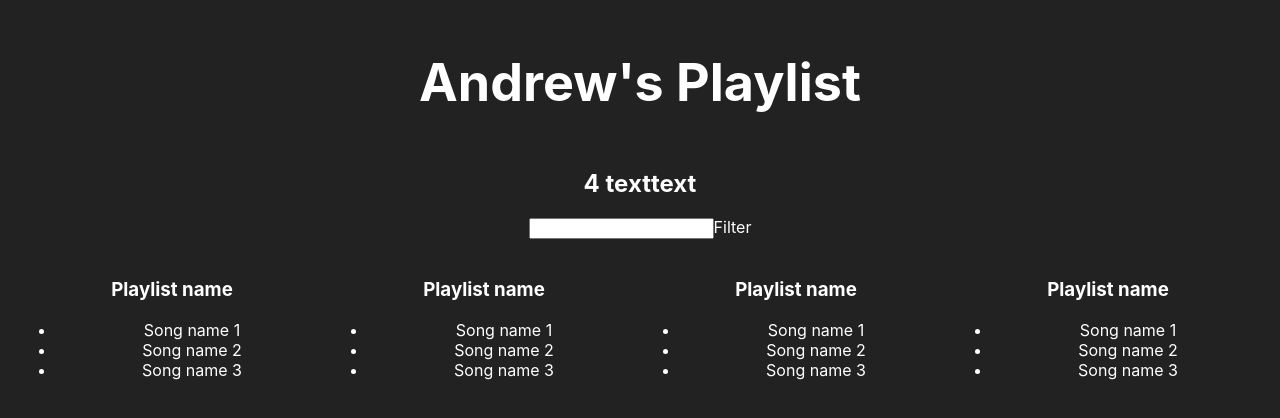
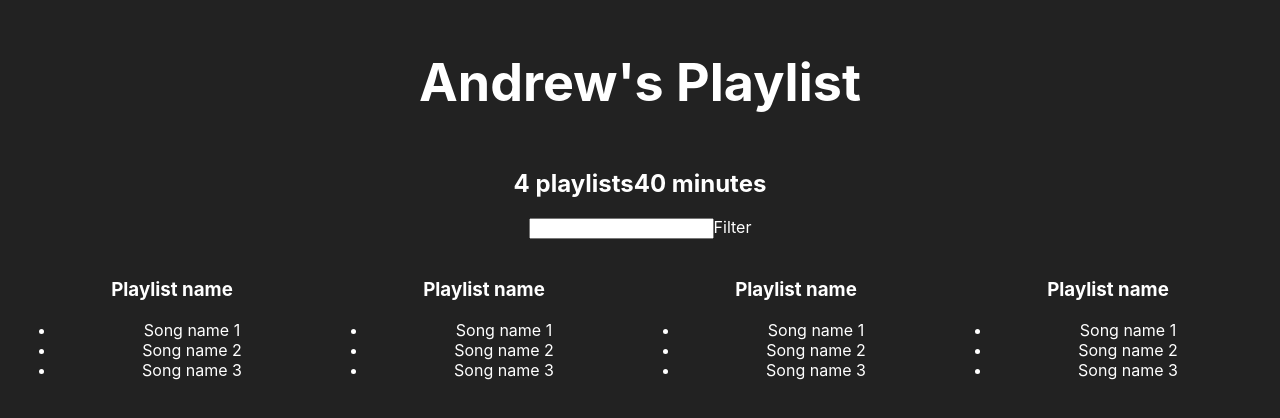
Before and after one commit to awtwhite/devtips-yt-better-playlists, a React (Create React App) app: page / in a window 1280 px wide. Shown: the top 418 px of the page. Built offline with nearby package versions, Linux system fonts and the light colour scheme.

Commit message:
Dynamically set text for total playlist and total hours using fake data

```diff
--- a/src/App.js
+++ b/src/App.js
@@ -5,40 +5,75 @@ import './App.css';
 let defaultStyle = {
   color: '#fff'
 };
-let otherStyle = {
-  background: 'tomato'
-};
+
 let fakeServerData = {
   user: {
     name: 'Andrew',
     playlists: [
       {
         name: 'Favourites',
-        songs: ['Starcity', 'Many plow', 'Serpent sole']
+        songs: [
+          { name: 'Starcity', duration: 200 },
+          { name: 'Many plow' , duration: 200 },
+          { name: 'Serpent sole', duration: 200 }
+        ]
       }, {
         name: 'Discover weekly',
-        songs: ['Hamony', 'Sandlewood', 'Tri state']
+        songs: [
+          { name: 'Hamony', duration: 200 },
+          { name: 'Sandlewood', duration: 200 },
+          { name: 'Tri state', duration: 200 }
+        ]
       }, {
         name: 'Moto',
-        songs: ['Floss nogo', 'Anywhoo', 'Bass sol']
+        songs: [
+           { name: 'Floss nogo', duration: 200 },
+           { name: 'Anywhoo', duration: 200 },
+           { name: 'Bass sol', duration: 200 }
+         ]
       }, {
         name: 'Gaming',
-        songs: ['Good god', 'Kitty', 'Only once']
+        songs: [
+          { name: 'Good god', duration: 200 },
+          { name: 'Kitty', duration: 200 },
+          { name: 'Only once', duration: 200 }
+        ]
       }
     ]
   }
 }
 
-class Aggregate extends Component {
+class PlaylistsCounter extends Component {
   render() {
     return (<div style={{
         ...defaultStyle,
         display: 'inline-block'
     }}>
       <h2>
-        {this.props.playlists && this.props.playlists.length} text
+        {this.props.playlists.length} playlists
       </h2>
     </div>);
+  }
+}
+
+class HoursCounter extends Component {
+  render() {
+    let allSongs = this.props.playlists.reduce((collective, eachPlaylist) => {
+      return collective.concat(eachPlaylist.songs) }, [])
+
+    let totalDuration = allSongs.reduce((sum, eachSong) => {
+      return sum + eachSong.duration
+    }, 0)
+
+    return (
+      <div style={{
+        ...defaultStyle,
+        display: 'inline-block'
+      }}>
+        <h2>{Math.round(totalDuration/60)} minutes</h2>
+      </div>
+    );
+
   }
 }
 
@@ -76,27 +111,27 @@ class App extends Component {
     this.state = {serverData: {}}
   }
   componentDidMount() {
-    this.setState({serverData: fakeServerData})
+    setTimeout(() => this.setState({serverData: fakeServerData}), 500)
   }
   render() {
-    return (<div className='App'>
-      <h1>
-        {this.state.serverData.user &&
-        this.state.serverData.user.name}'s Playlist
-      </h1>
-      <Aggregate
-        playlists={
-          this.state.serverData.user &&
-          this.state.serverData.user.playlists
+    return (
+      <div className='App'>
+        {this.state.serverData.user ?
+          <div>
+            <h1 style={defaultStyle}>
+              {this.state.serverData.user.name}'s Playlist
+            </h1>
+            <PlaylistsCounter playlists={this.state.serverData.user.playlists}/>
+            <HoursCounter playlists={this.state.serverData.user.playlists}/>
+            <Filter/>
+            <Playlist/>
+            <Playlist/>
+            <Playlist/>
+            <Playlist/>
+          </div> : <h1 style={defaultStyle}>Loading you app...</h1>
         }
-      />
-      <Aggregate/>
-      <Filter/>
-      <Playlist/>
-      <Playlist/>
-      <Playlist/>
-      <Playlist/>
-    </div>);
+      </div>
+    );
   }
 }
 
```
